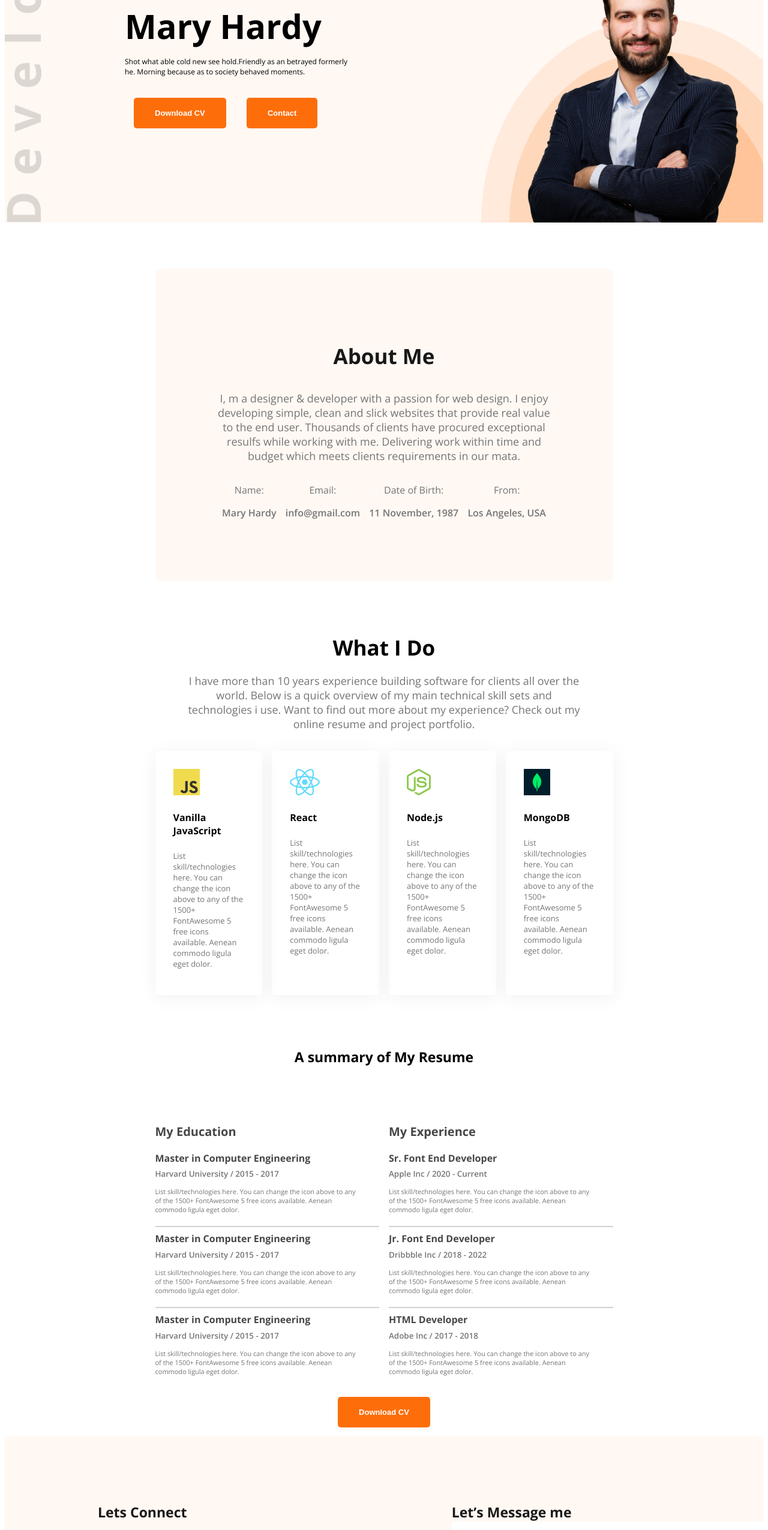
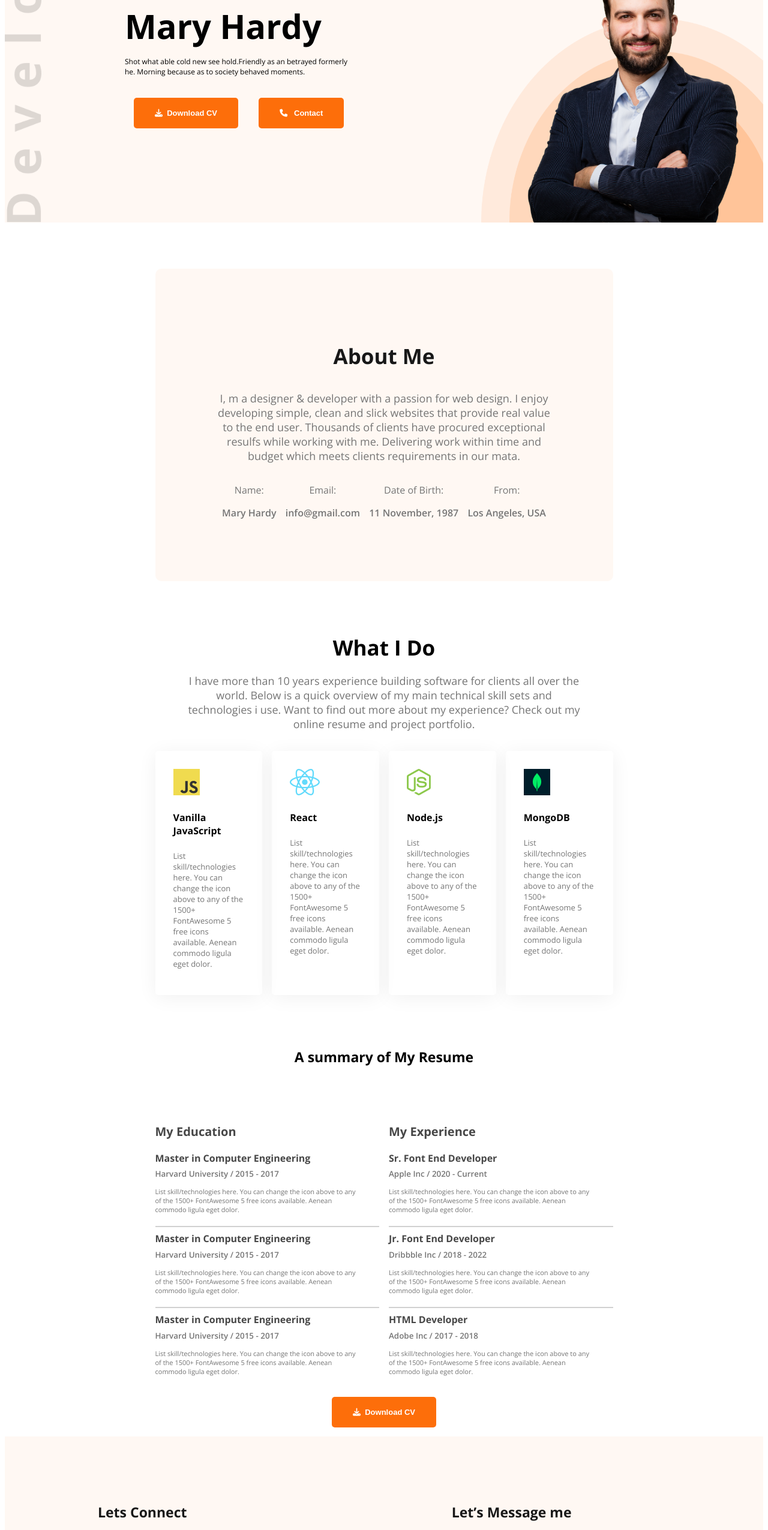
Before and after one commit to imam1788/web-developer-fortfolio, a plain HTML site: page index.html in a window 1280 px wide. Shown: the part 240-2791 px from the top of the page at 60% size. Drawn offline with nearby package versions, Linux system fonts and the light colour scheme.

Commit message:
added font awesome icons

```diff
--- a/index.html
+++ b/index.html
@@ -8,7 +8,10 @@
 <link rel="preconnect" href="https://fonts.gstatic.com" crossorigin>
 <link href="https://fonts.googleapis.com/css2?family=Open+Sans:ital,wght@0,300..800;1,300..800&family=Work+Sans:ital,wght@0,100..900;1,100..900&display=swap" rel="stylesheet">
   <link rel="stylesheet" href="styles/portfolio.css">
+  <script src="https://kit.fontawesome.com/829e365ad1.js" crossorigin="anonymous"></script>
 </head>
+
+
 <body class="open-sans-normal">
   <header class="header section-bgc">
     <nav>
@@ -28,8 +31,8 @@
         <p class="banner-description">
           Shot what able cold new see hold.Friendly as an betrayed formerly he. Morning because as to society behaved moments.</p>
 
-        <button class="btn-primary">Download CV</button>
-        <button class="btn-primary">Contact</button>
+        <button class="btn-primary"><i class="fa-solid fa-download"></i>&nbsp;&nbsp;Download CV</button>
+        <button class="btn-primary"> <i class="fa-solid fa-phone"></i>&nbsp; &nbsp;Contact</button>
       </div>
 
       <img class="banner-profile-picture" src="images/hardy.png" alt="">
@@ -150,7 +153,7 @@
         </div>
       </div>
       <div class="btn-cv">
-        <button class="btn-primary">Download CV</button>
+        <button class="btn-primary"> <i class="fa-solid fa-download"></i>&nbsp;&nbsp;Download CV</button>
       </div>
      </section>
 
--- a/styles/portfolio.css
+++ b/styles/portfolio.css
@@ -258,6 +258,7 @@ footer{
 footer input[type="text"], footer input[type="email"], footer textarea{
   display: block;
   width: 100%;
+  margin-top: 18px;
   margin-bottom: 18px;
   padding: 12px 175px 12px 20px;
   height: 64px;
```
